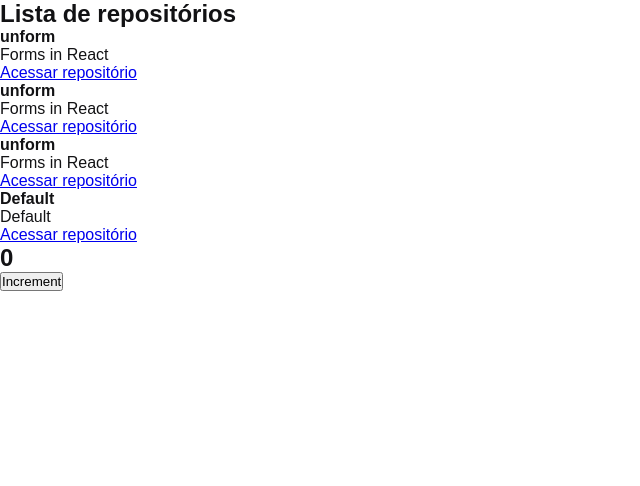
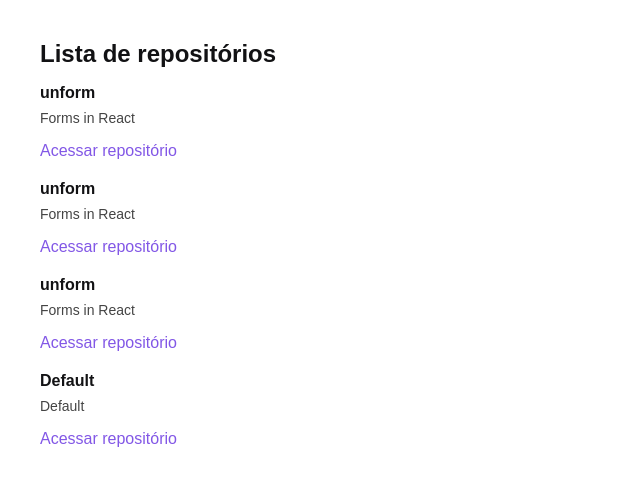
Before and after one commit to arkanael/github-explorer, a React app: page / in a window 1280 px wide. Shown: the top 486 px of the page, without its empty margins (0-640 px from the left). Built offline with nearby package versions, Linux system fonts and the light colour scheme.

Commit message:
Acertando o scss do RepositoryList

```diff
--- a/src/App.jsx
+++ b/src/App.jsx
@@ -1,4 +1,3 @@
-import {Counter} from "./components/Counter";
 import { RepositoryList } from "./components/RepositoryList";
 import "./styles/global.scss";
 
@@ -8,7 +7,6 @@
   return (
     <>
       <RepositoryList />
-      <Counter />
     </>
   );
 }
--- a/src/components/Counter.jsx
+++ /dev/null
@@ -1,19 +0,0 @@
-import { useState } from "react";
-
-export function Counter() {
-  let [counter, setcounter] = useState(0);
-
-  function increment() {
-    setcounter(counter + 1);
-    console.log("incrementando " + setcounter);
-  }
-
-  return (
-    <div>
-      <h2>{counter}</h2>
-      <button type="button" onClick={increment}>
-        Increment
-      </button>
-    </div>
-  );
-}
--- a/src/components/RepositoryList.jsx
+++ b/src/components/RepositoryList.jsx
@@ -1,4 +1,6 @@
 import { RepositoryItem } from "./RepositoryItem"
+
+import "../styles/repositories.scss";
 
 const repository = {
       name:'unform',
--- /dev/null
+++ b/src/styles/repositories.scss
@@ -0,0 +1,37 @@
+section.repository-list{
+      margin: 40px;
+
+      h1{
+            margin-bottom: 16px;
+      }
+
+      ul{
+            list-style: none;
+
+            li{
+                  //Quando o elemento anterior for uma li coloque margin-top de 20px
+                  & + li {
+                        margin-top: 20px;
+                  }
+
+                  //Aplica a margin-botton para todos e no ultimo deixa a margem zerada.
+                  // margin-bottom: 20px;
+                  // &:last-child{
+                  //       margin: 0;
+                  // }
+
+                  p{
+                        font-size: 14px;
+                        color: #444;
+                        margin-top: 8px;
+                  }
+
+                  a{
+                        display: inline-block;
+                        margin-top: 16px;
+                        text-decoration: none;
+                        color: #8257e6;
+                  }
+            }
+      }
+}
```
